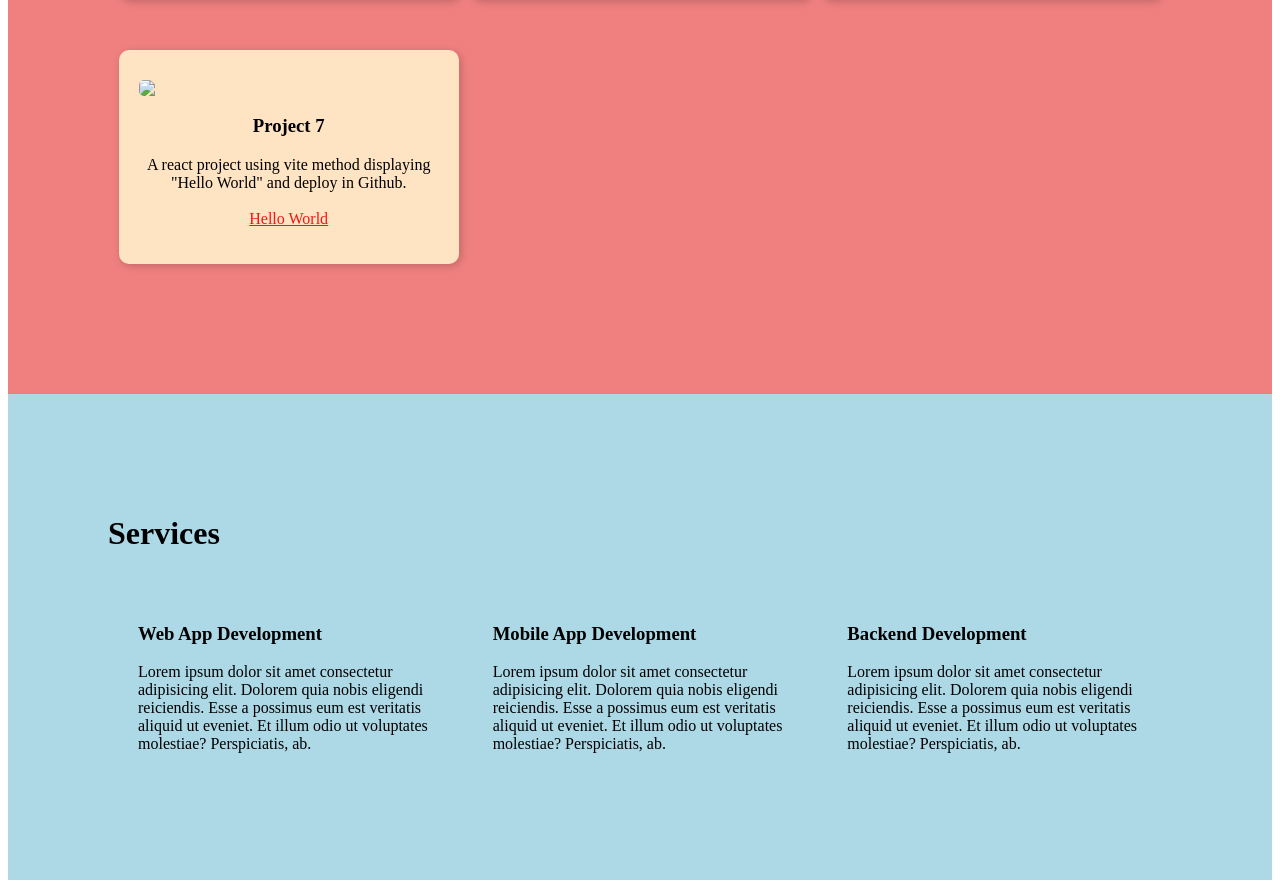
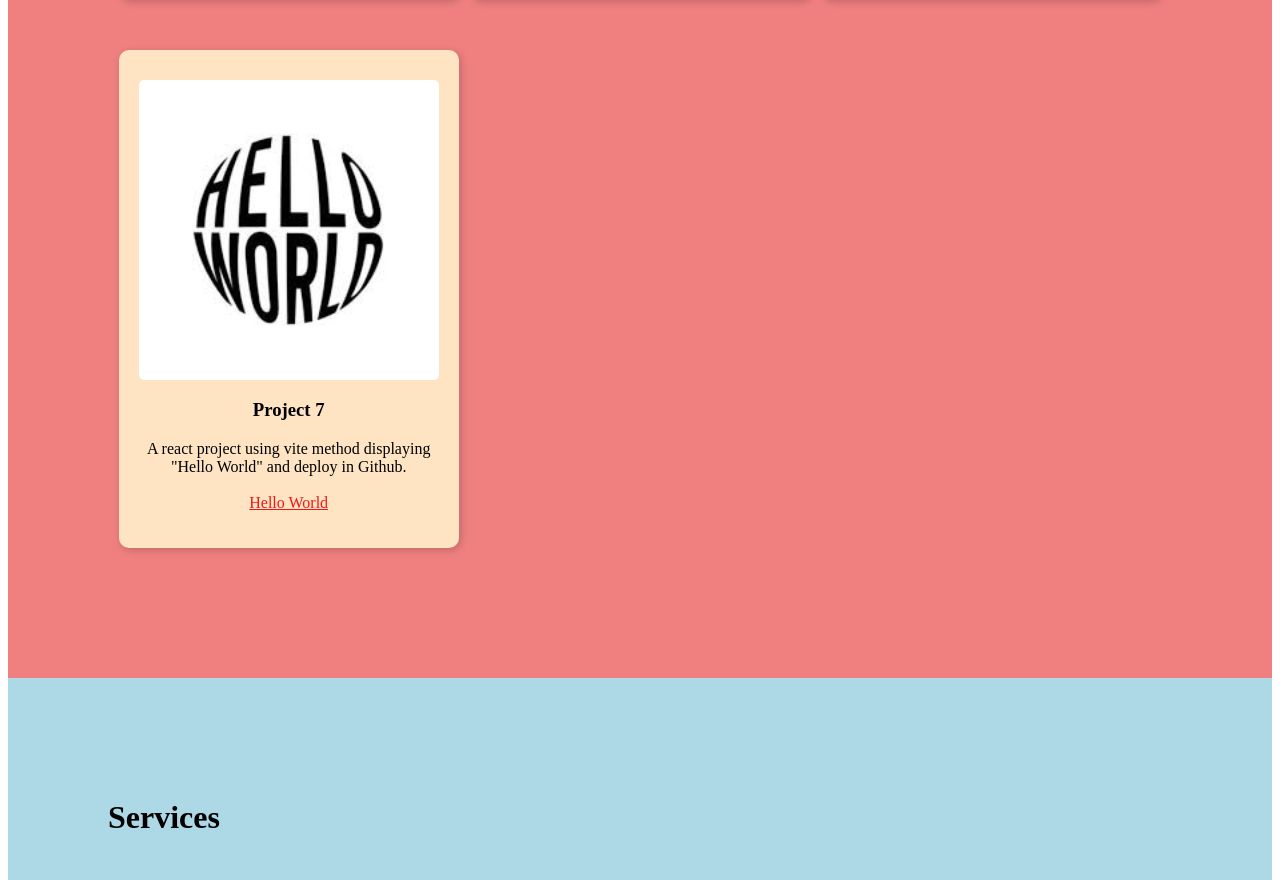
Before and after one commit to ankithamanne/ankithamanne.github.io, a plain HTML site: page index.html in a window 1280 px wide. Shown: the part 2214-3094 px from the top of the page. Drawn offline with Linux system fonts and the light colour scheme.

Commit message:
Update index.html

```diff
--- a/index.html
+++ b/index.html
@@ -131,7 +131,7 @@
           </div>
 
           <div class="box box3" style="background-color: bisque;">
-            <img src="hello_world.png">
+            <img src="hello_world.jpg">
             <h3>Project 7</h3>
             <p>
               A react project using vite method displaying "Hello World" and
```
